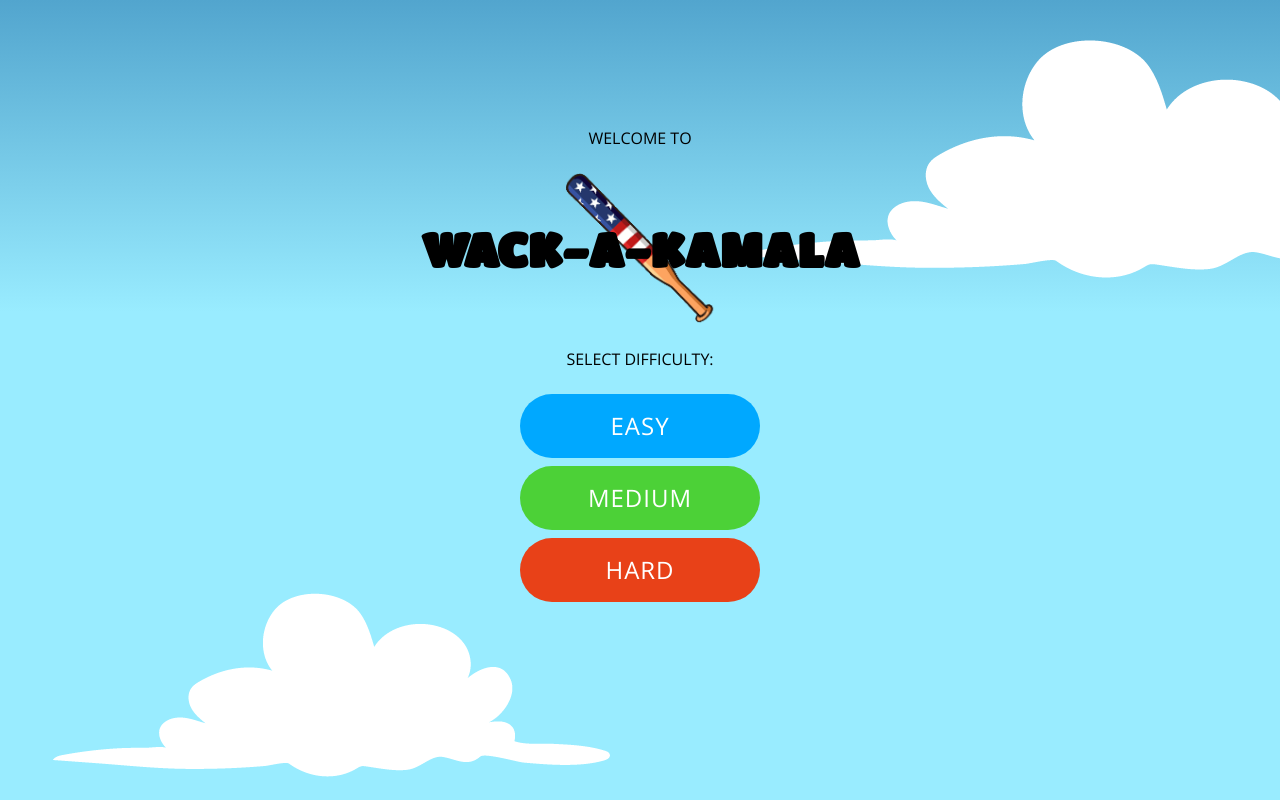
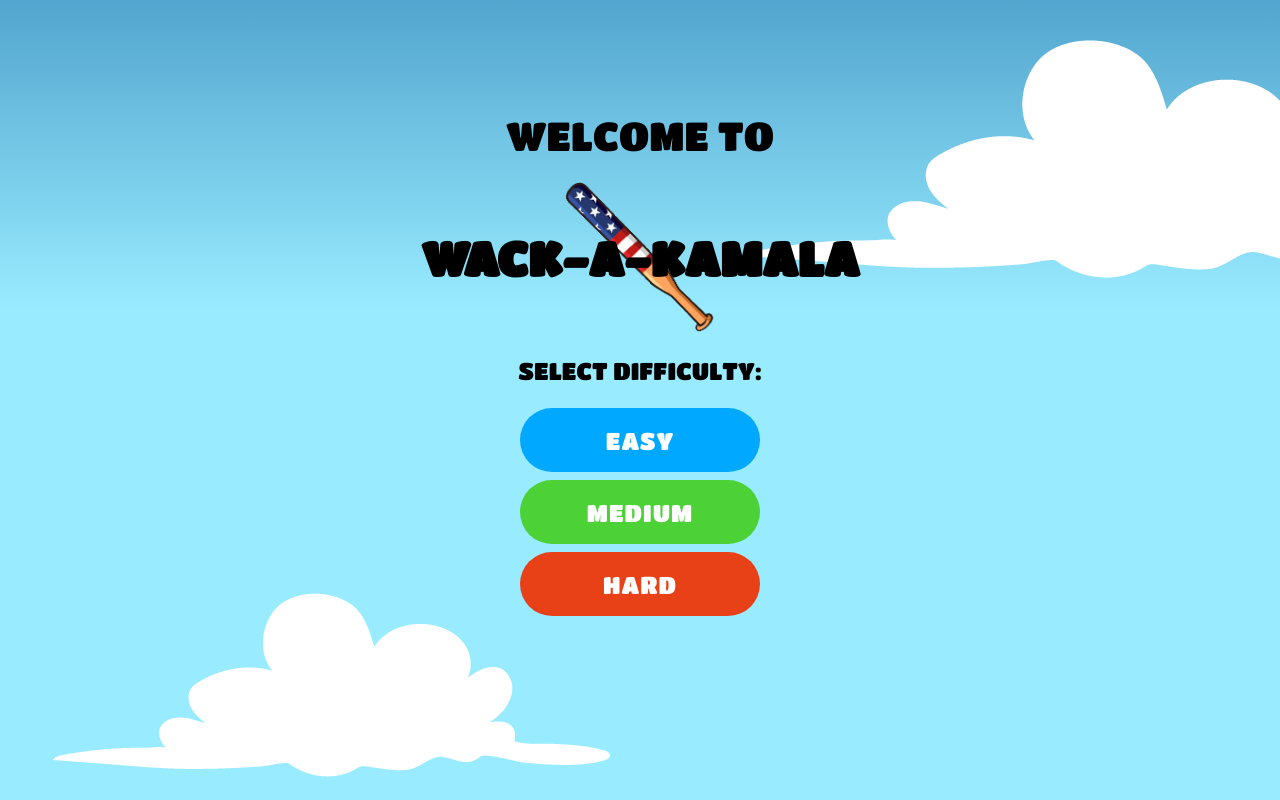
Before and after one commit to AlexUserForWork/masa, a website: page game/index.html in a window 1280 px wide. Drawn offline with nearby package versions, Linux system fonts and the light colour scheme; files that its build step writes are made by us from their sources; files whose address does not match are found by name; a web font is replaced by a local one.

Commit message:
changed text style in game

```diff
--- a/css/style.css
+++ b/css/style.css
@@ -1,7 +1,16 @@
 @import url('https://fonts.googleapis.com/css2?family=Open+Sans&display=swap');
+@import url('https://fonts.googleapis.com/css2?family=Annie+Use+Your+Telescope&display=swap');
 @font-face {
    font-family: 'Titan One';
    src: url('./TitanOne-Regular.ttf');
+}
+
+@font-face {
+   font-display: swap;
+   font-family: Maba;
+   font-style: normal;
+   font-weight: 400;
+   src: url(../media/donk.ebc27ba0cf230fc75156.woff2) format('woff2');
 }
 * {
    margin: 0;
@@ -45,6 +54,7 @@
 .modal .title {
    text-align: center;
    font-size: 1.5rem;
+   font-family: 'Titan One', 'Segoe UI', Tahoma, Geneva, Verdana, sans-serif;
 }
 .modal .title h1 {
    margin-top: 1.5rem;
@@ -55,11 +65,14 @@
    background-position: center;
    padding: 3rem 0;
    font-family: 'Titan One', 'Segoe UI', Tahoma, Geneva, Verdana, sans-serif;
+
    /* background-color: #00000030; */
 }
 .modal .title span {
    display: block;
    font-size: 1rem;
+   font-family: 'Titan One', 'Segoe UI', Tahoma, Geneva, Verdana, sans-serif;
+   font-size: 40px;
 }
 .modal .help {
    width: max-content;
@@ -70,6 +83,8 @@
 
 .modal .select {
    text-align: center;
+   font-family: 'Titan One', 'Segoe UI', Tahoma, Geneva, Verdana, sans-serif;
+   font-size: 24px;
 }
 
 .modal .buttons {
@@ -602,3 +617,10 @@
       font-size: 10px;
    }
 }
+
+.e,
+.m,
+.h {
+   font-family: 'Titan One', 'Segoe UI', Tahoma, Geneva, Verdana, sans-serif;
+   font-size: 24px;
+}
```
Also changed, not shown: css/donk.ebc27ba0cf230fc75156.woff2 (added).
